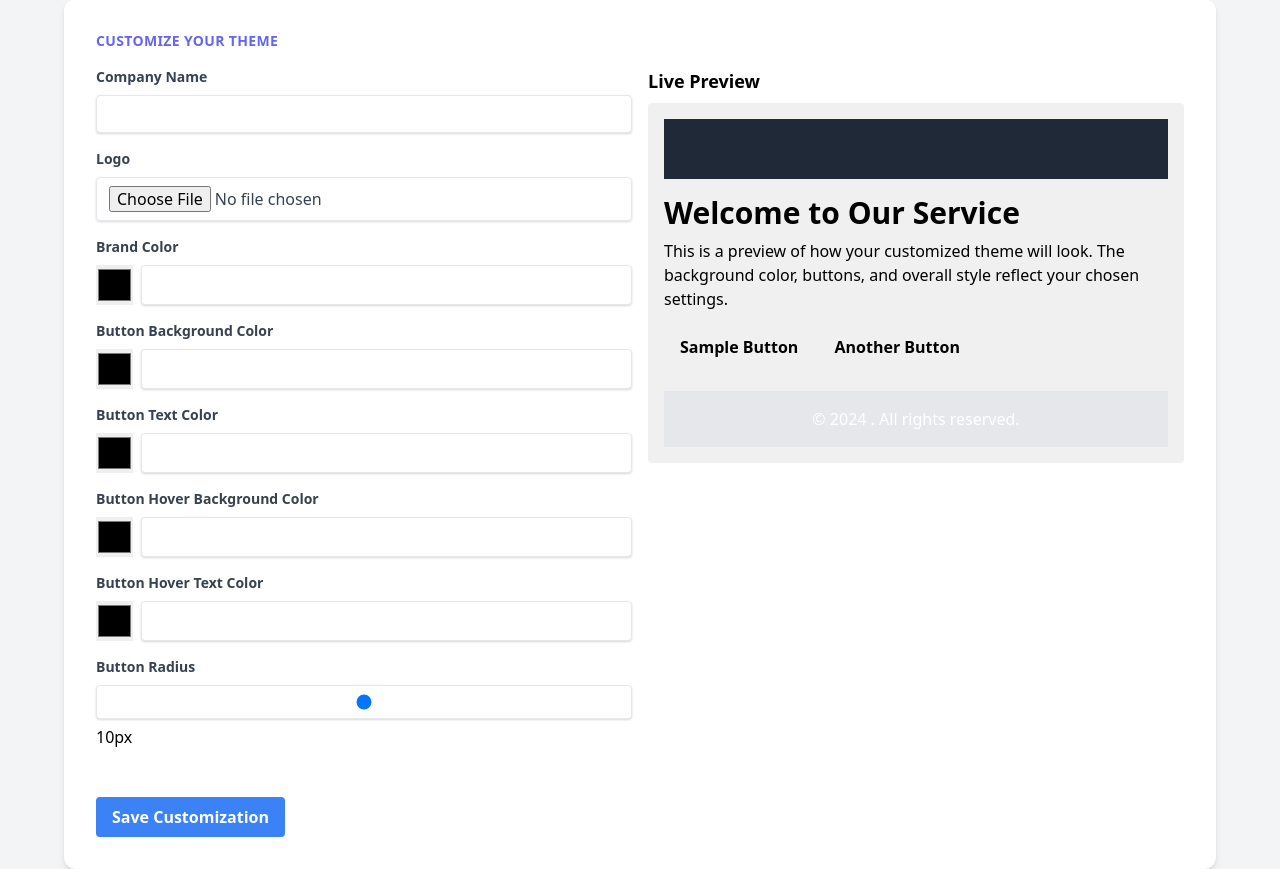
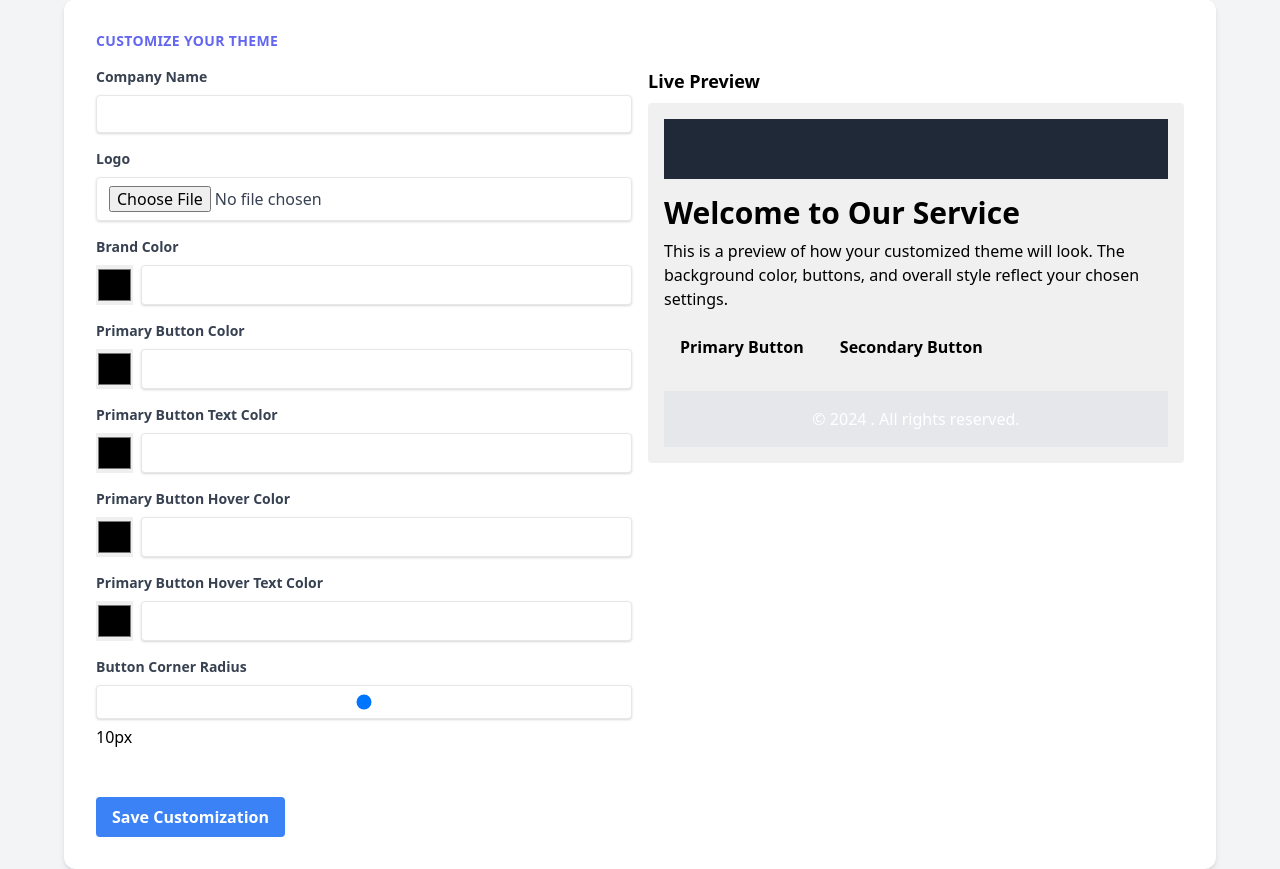
Before and after one commit to MentorUX/replit-horizon-brand-customizer, a Flask app: page /customize in a window 1280 px wide. Shown: the part 93-962 px from the top of the page. Run offline with Flask 3, Linux system fonts and the light colour scheme; a user stored in the database is signed in; data that the repository does not hold is empty; some libraries are stand-ins or nearby versions.

Commit message:
Agent step completed: Update button field labels in the customization form and related files

```diff
--- a/forms.py
+++ b/forms.py
@@ -29,9 +29,9 @@ class CustomizationForm(FlaskForm):
     company_name = StringField('Company Name', validators=[DataRequired()])
     logo = FileField('Logo', validators=[FileAllowed(['jpg', 'png', 'svg'])])
     brand_color = StringField('Brand Color', validators=[DataRequired(), validate_hex_color])
-    button_bg_color = StringField('Button Background Color', validators=[DataRequired(), validate_hex_color])
-    button_text_color = StringField('Button Text Color', validators=[DataRequired(), validate_hex_color])
-    button_radius = StringField('Button Radius', validators=[DataRequired()])
-    button_hover_bg_color = StringField('Button Hover Background Color', validators=[DataRequired(), validate_hex_color])
-    button_hover_text_color = StringField('Button Hover Text Color', validators=[DataRequired(), validate_hex_color])
+    button_bg_color = StringField('Primary Button Color', validators=[DataRequired(), validate_hex_color])
+    button_text_color = StringField('Primary Button Text Color', validators=[DataRequired(), validate_hex_color])
+    button_radius = StringField('Button Corner Radius', validators=[DataRequired()])
+    button_hover_bg_color = StringField('Primary Button Hover Color', validators=[DataRequired(), validate_hex_color])
+    button_hover_text_color = StringField('Primary Button Hover Text Color', validators=[DataRequired(), validate_hex_color])
     submit = SubmitField('Save Customization')
--- a/templates/customize.html
+++ b/templates/customize.html
@@ -86,10 +86,10 @@
                                 <h1 class="text-3xl font-bold mb-2">Welcome to Our Service</h1>
                                 <p class="mb-4">This is a preview of how your customized theme will look. The background color, buttons, and overall style reflect your chosen settings.</p>
                                 <button id="previewButton" class="font-bold py-2 px-4 mb-2">
-                                    Sample Button
+                                    Primary Button
                                 </button>
                                 <button id="previewButton2" class="font-bold py-2 px-4">
-                                    Another Button
+                                    Secondary Button
                                 </button>
                             </main>
                             <footer class="bg-gray-200 p-4 text-center">
```
Also changed, not shown: static/uploads/c9a07e1d9c07f614.png (added).
